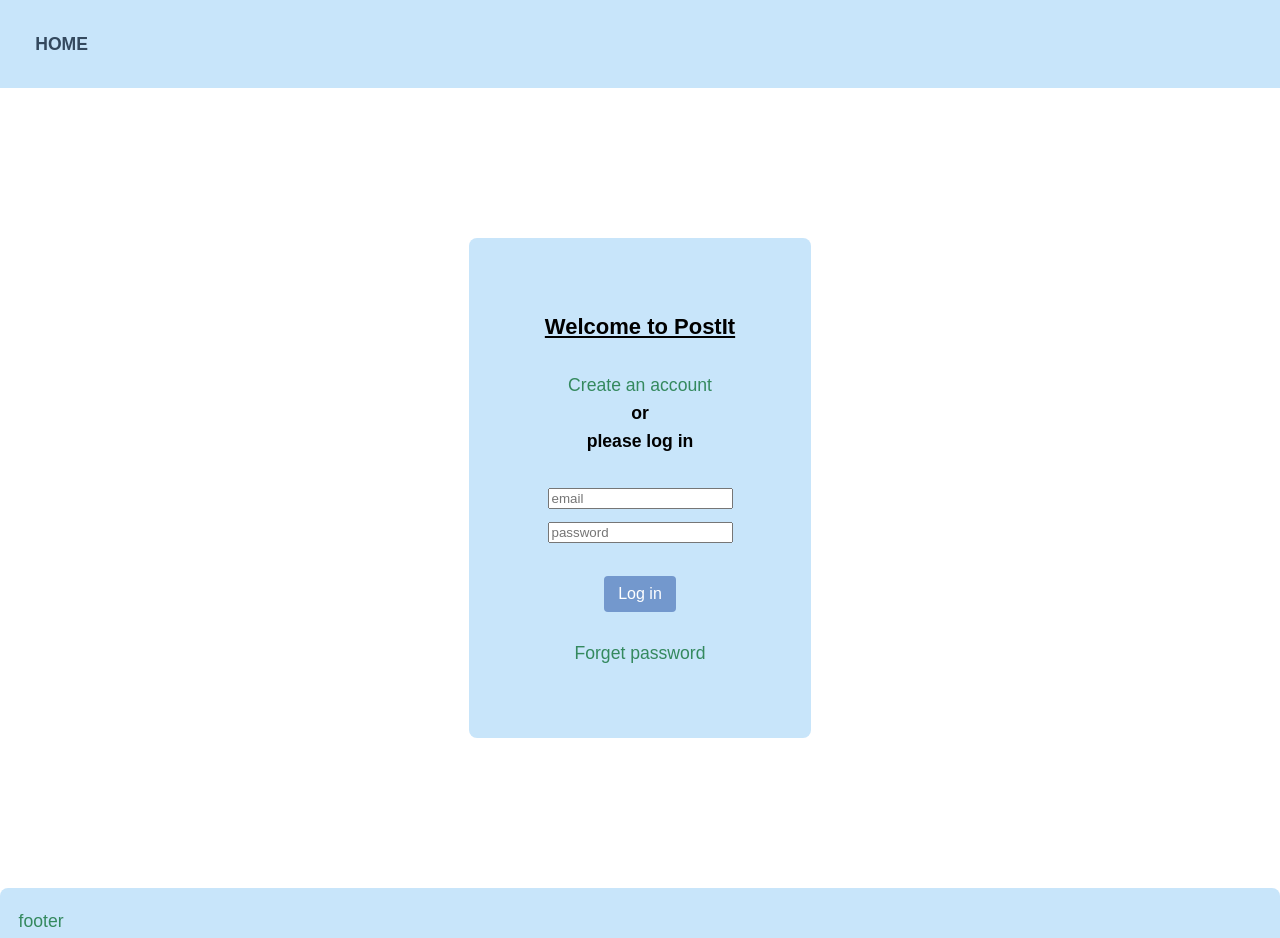
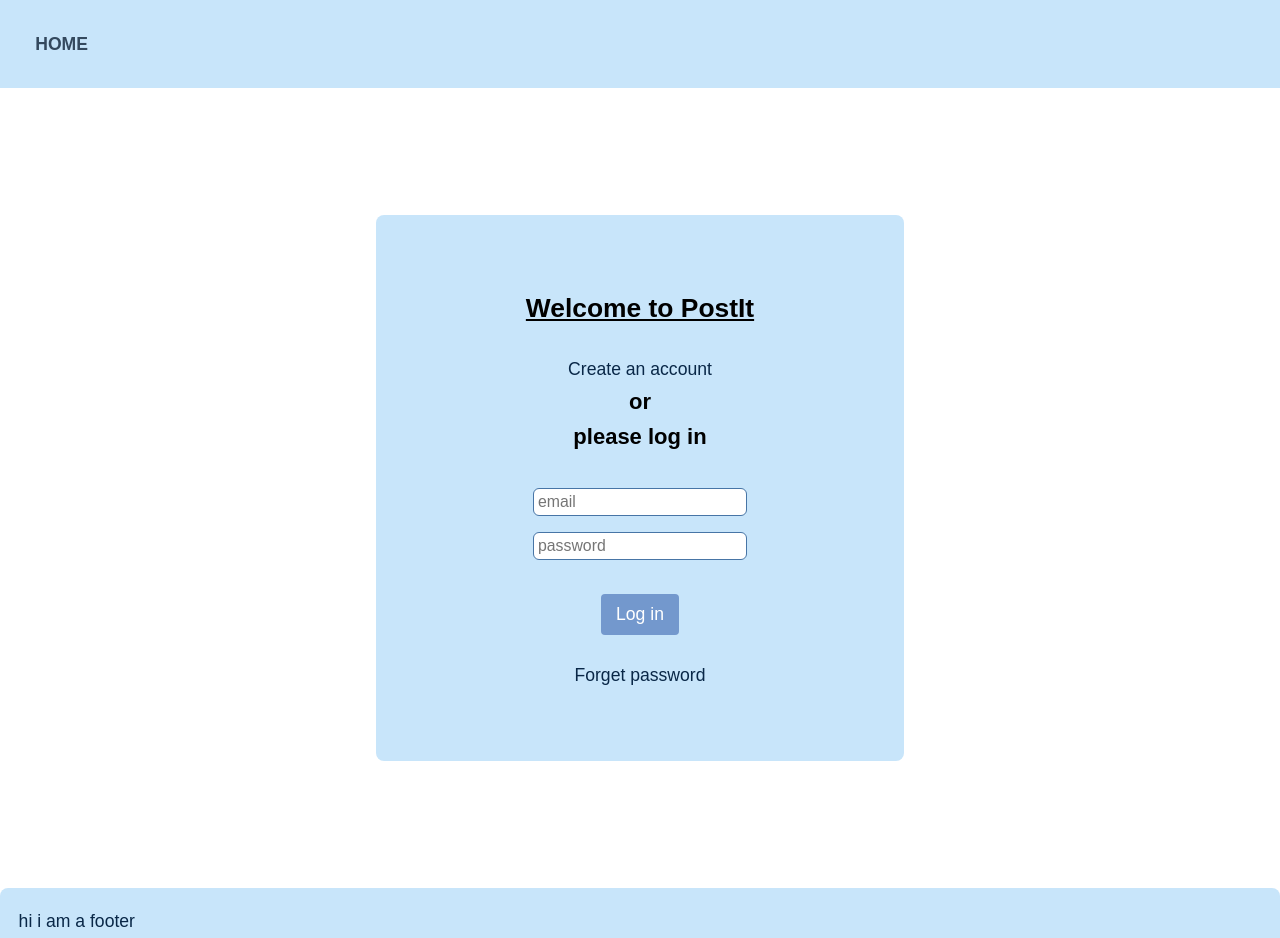
Before and after one commit to hedvig-a/webapp_project, a plain HTML site: page login.html in a window 1280 px wide. Shown: the top 938 px of the page. Drawn offline with Linux system fonts and the light colour scheme.

Commit message:
login form styling

```diff
--- a/login.html
+++ b/login.html
@@ -20,15 +20,15 @@
         <div class="content-center">
             <form action="./index.html" class="form-card">
                 <div class="login-row">
-                   <h1 class="login-h1">Welcome to PostIt</h1>
+                   <h1>Welcome to PostIt</h1>
                 </div>
                 <div class="login-row">
                     <a href=" ">Create an account</a>
-                    <h2 class="login-h2">or</h2>
-                    <h2 class="login-h2">please log in</h2>
+                    <h2>or</h2>
+                    <h2>please log in</h2>
                 </div>
                 <div class="login-row">
-                    <input class="login-input"
+                    <input
                         type="email"
                         id="email"
                         name="email"
@@ -36,7 +36,8 @@
                         placeholder="email"
                         required
                     >
-                    <input class="login-input"
+                    <p class="error-text">This field is required</p>
+                    <input
                         type="password"
                         id="password"
                         name="password"
@@ -44,6 +45,7 @@
                         placeholder="password"
                         required
                     >
+                    <p class="error-text">This field is required</p>
                 </div>
                 <div class="login-row">
                     <button
@@ -60,10 +62,8 @@
     </section>
 
     <footer class="footer">
-        <ul>
-            <li>
-                <a>footer</a>
-            </li>
+        <ul class="footer-items">
+            <li>hi i am a footer</li>
         </ul>
     </footer>
 </body>
--- a/res/css/style.css
+++ b/res/css/style.css
@@ -14,6 +14,7 @@
     --border-medium: #4775a6;
     --dark: #092747;
     --gray: #646174;
+    --error: #c90a0a;
     font-size: 1.1rem;
 }
 
@@ -39,7 +40,7 @@
 }
 
 a {
-    color: #34895e;
+    color: var(--dark);
     text-decoration: none;
 }
 
@@ -146,12 +147,9 @@
     height:3em;
 }
 
-.text-subtitle {
-    font-size: 22px;
-}
-
 .text-label {
-    font-size: 16px;
+    font-size: 1rem;
+    color: var(--dark);
 }
 
 .fill {
@@ -177,7 +175,7 @@
     display: flex;
     flex-direction: column;
     gap: 1.5em;
-    max-width: 40em;
+    width: 30em;
 }
 
 .form-row {
@@ -191,6 +189,7 @@
     resize: none;
     padding: 0.5em;
     flex: 1;
+    border: 1px solid var(--border-medium);
 }
 
 .login-row {
@@ -203,15 +202,35 @@
 }
 .login-row h2 {
     margin: 0;
-    font-size: 1em;
+    font-size: 1.25em;
     align-self: center;
 }
 .login-row h1{
-    font-size: 1.25em;
+    font-size: 1.5rem;
     margin: 0;
 }
 .login-row input{
     margin: 0.5em;
+    padding: 0.25em;
+    font-size: 0.9rem;
+    border: 1px solid var(--border-medium);
+    border-radius: 6px;
+}
+.login-row input:user-invalid{
+    border: 1px solid var(--error);
+    border-radius: 6px;
+}
+.login-row a {
+    font-size: 1rem;
+}
+.error-text {
+    display: none;
+    margin: 0 0 0 0.5em;
+    font-size: 0.9rem;
+    color: var(--error);
+}
+input:user-invalid + .error-text {
+    display: block;
 }
 
 .button-cta {
```
Also changed, not shown: addPost.html (+2 -4 lines).
